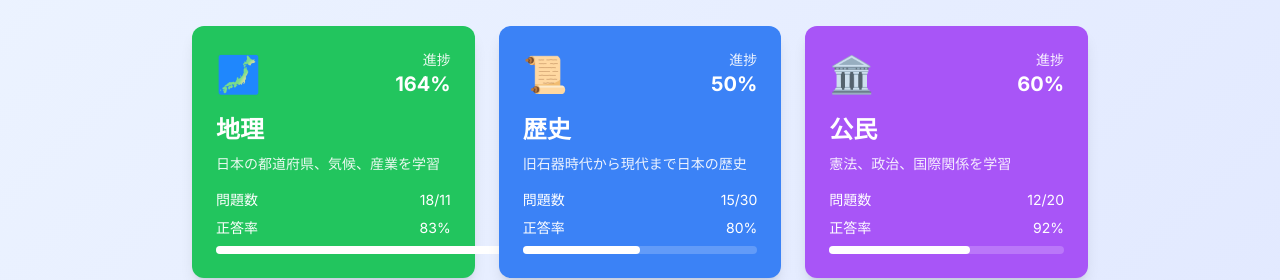
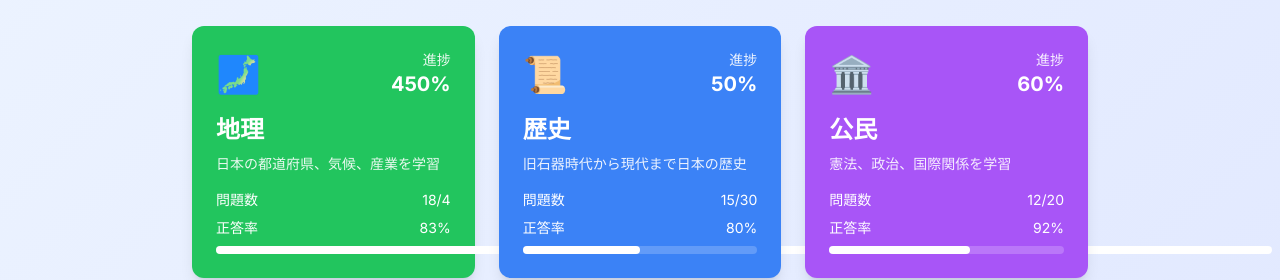
Before and after one commit to Aki-Maya/syakaq3, a Next.js app: page / in a window 1280 px wide. Shown: the part 559-839 px from the top of the page. Built offline with nearby package versions, Linux system fonts and the light colour scheme.

Commit message:
Update index.ts

```diff
--- a/src/data/index.ts
+++ b/src/data/index.ts
@@ -109,13 +109,8 @@ export const subjects: Subject[] = [
     icon: '🗾',
     color: 'bg-green-500',
     categories: [
-      { id: 'prefectures', name: '都道府県', description: '47都道府県と県庁所在地', questionCount: 0 },
-      { id: 'climate', name: '気候', description: '日本の6つの気候区分', questionCount: 0 },
-      { id: 'agriculture', name: '農業', description: '日本の農業と特産品', questionCount: 0 },
-      { id: 'fishery', name: '水産業', description: '漁業と主要港', questionCount: 0 },
-      { id: 'industry', name: '工業', description: '工業地帯と製造業', questionCount: 0 },
-      { id: 'traditional-crafts', name: '伝統工業', description: '各地の伝統工芸品', questionCount: 0 },
-      { id: 'pollution', name: '公害', description: '四大公害病と環境問題', questionCount: 0 },
+      { id: 'climate', name: '気候', description: '日本の気候区分', questionCount: 0 },
+      { id: 'industry', name: '産業', description: '日本の産業', questionCount: 0 },
       { id: 'regions', name: '地方', description: '各地方の特色', questionCount: 0 }
     ],
     totalQuestions: 0
```
